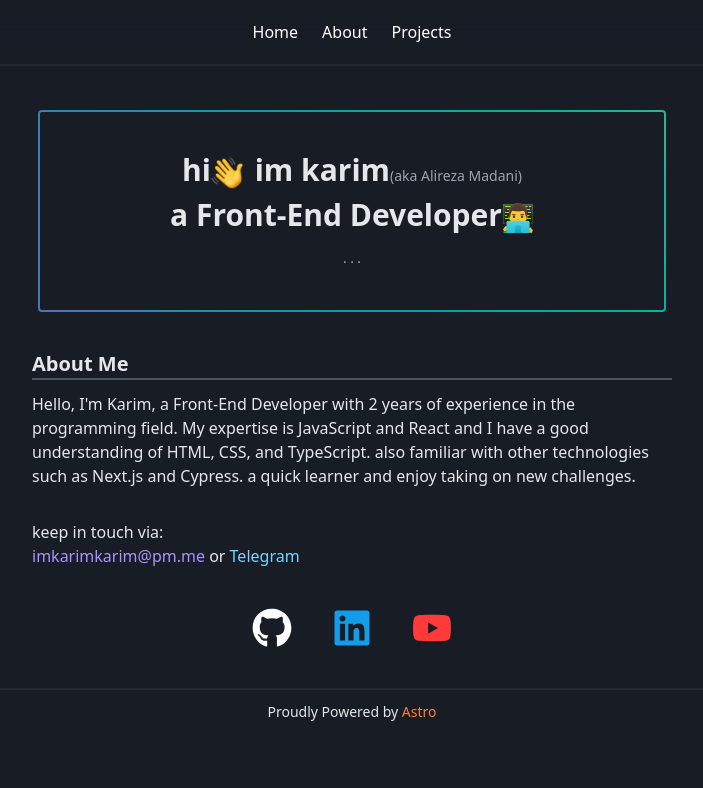
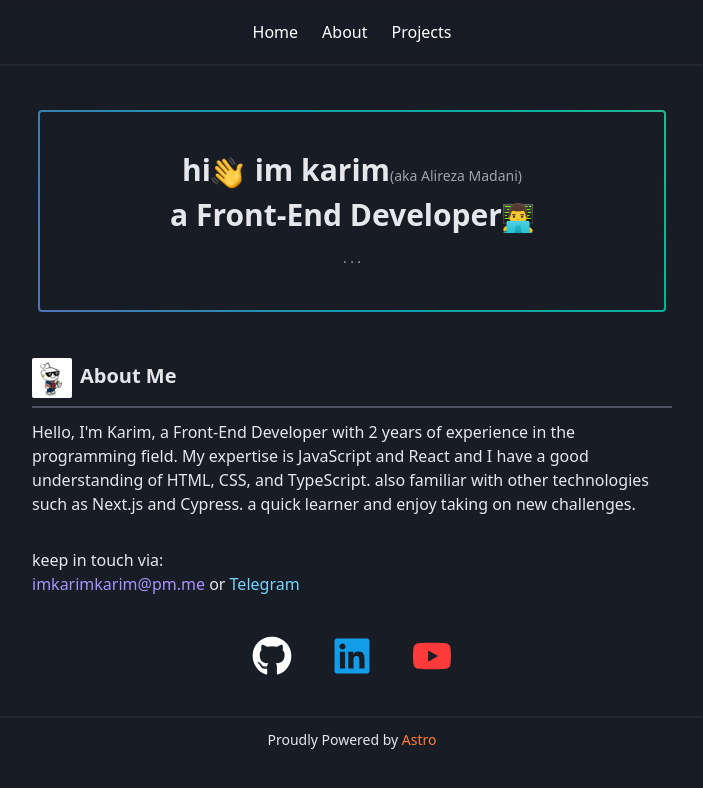
Before and after one commit to imkarimkarim/karimrun, an Astro site: page / in a window 1280 px wide. Shown: the whole page, without its empty margins (288-991 px from the left). Built offline with nearby package versions, Linux system fonts and the light colour scheme; Astro itself is replaced by a stand-in of ours; no server answers.

Commit message:
style: add Avatar to About Me

```diff
--- a/src/components/about-me.astro
+++ b/src/components/about-me.astro
@@ -1,2 +1,6 @@
-<h2 class="text-xl font-bold border-b-2 border-gray-600 mb-3" id="about">About Me</h2>
+---
+import { Image } from '@astrojs/image/components';
+---
+
+<h2 class="text-xl font-bold border-b-2 border-gray-600 mb-3" id="about"><Image class="w-10 h-10 m-2 ml-0 inline" width={192} height={192} format={'webp'} src="/favicon/android-icon-192x192.png" alt="karim avatar" />About Me</h2>
 <p>Hello, I'm Karim, a Front-End Developer with 2 years of experience in the programming field. My expertise is JavaScript and React and I have a good understanding of HTML, CSS, and TypeScript. also familiar with other technologies such as Next.js and Cypress. a quick learner and enjoy taking on new challenges.</p>
```
